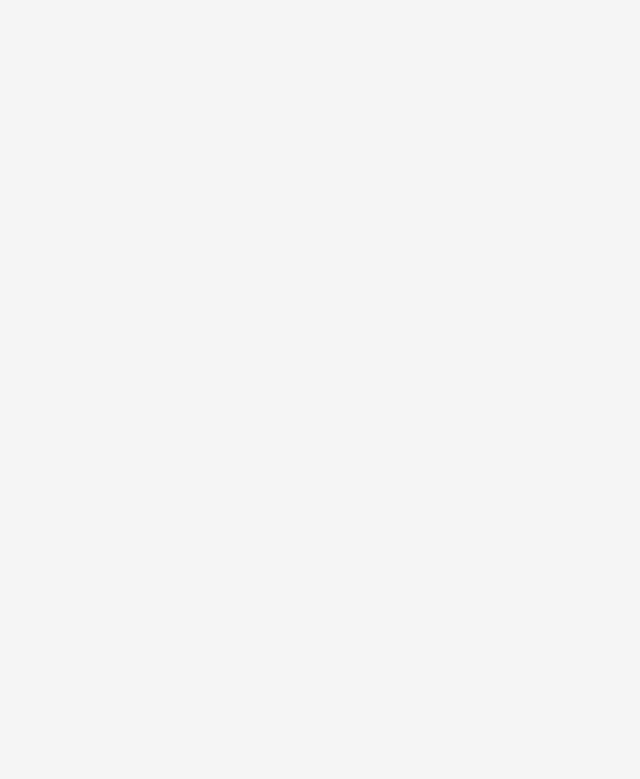
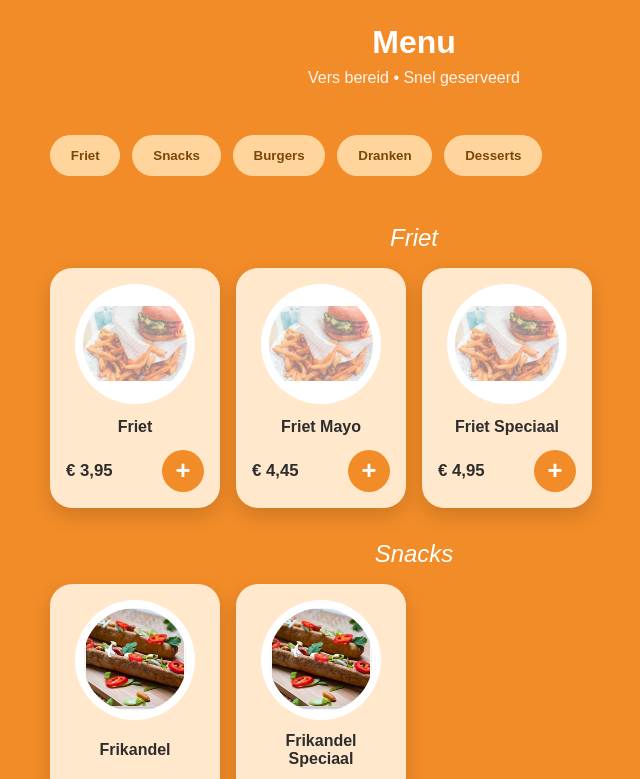
Before and after one commit to xiph-xiph/area42-3, a React (Vite) app in the folder frontend/: page /snackhoek/menu in a window 1280 px wide. Before the commit this address had no page. Shown: the top 779 px of the page, without its empty margins (226-866 px from the left). Built offline with nearby package versions, Linux system fonts and the light colour scheme.

Commit message:
Verbeteringen van menupage snackhoek

```diff
--- a/frontend/src/App.tsx
+++ b/frontend/src/App.tsx
@@ -6,6 +6,7 @@
   import ParkonderhoudPage from "./pages/ParkOnderhoudpage";
   import MenuPage from "./pages/MenuPage";
   import ReservationPage from "./pages/ReservationPagse";
+  import SnackMenuPage from "./pages/SnackMenuPage";
 
 
   function App() {
@@ -21,6 +22,11 @@
         <Route
           path="/snackhoek"
           element={<SnackhoekPage />}
+        />
+
+        <Route
+          path="/snackhoek/menu"
+          element={<SnackMenuPage />}
         />
 
         <Route
--- a/frontend/src/components/SnackProductCard.css
+++ b/frontend/src/components/SnackProductCard.css
@@ -94,3 +94,27 @@
 
     background: #d97412;
   }
+
+  /* toevoeging om winkelwagen te creeeren  */
+
+  .snack-product-actions{
+
+    display:flex;
+
+    align-items:center;
+
+    gap:.6rem;
+
+}
+
+.snack-product-quantity{
+
+    min-width:22px;
+
+    text-align:center;
+
+    font-weight:700;
+
+    color:#2d2d2d;
+
+}
--- a/frontend/src/components/SnackProductCard.tsx
+++ b/frontend/src/components/SnackProductCard.tsx
@@ -4,6 +4,7 @@ type SnackProductCardProps = {
   image: string;
   title: string;
   price: number;
+  quantity?: number;
   onAdd?: () => void;
 };
 
@@ -11,6 +12,7 @@ function SnackProductCard({
   image,
   title,
   price,
+  quantity = 0,
   onAdd,
 }: SnackProductCardProps) {
   return (
@@ -28,6 +30,14 @@ function SnackProductCard({
           € {price.toFixed(2).replace(".", ",")}
         </span>
 
+        <div className="snack-product-actions">
+
+          {quantity > 0 && (
+            <span className="snack-product-quantity">
+              {quantity}
+            </span>
+          )}
+
           <button
             className="snack-product-button"
             onClick={onAdd}
@@ -35,6 +45,8 @@ function SnackProductCard({
           >
             +
           </button>
+
+        </div>
       </div>
     </article>
   );
--- a/frontend/src/data/snackProducts.ts
+++ b/frontend/src/data/snackProducts.ts
@@ -60,4 +60,21 @@ export const snackProducts: SnackProduct[] = [
     category: "Burgers",
     popular: true,
   },
+  {
+    id: 7,
+    title: "Coca Cola",
+    price: 3.95,
+    image: hamburgerImage,
+    category: "Dranken",
+    popular: true,
+  },
+
+  {
+    id: 7,
+    title: "Sundea ijs",
+    price: 4.95,
+    image: hamburgerImage,
+    category: "Desserts",
+    popular: true,
+  },
 ];
--- a/frontend/src/pages/HomePage.tsx
+++ b/frontend/src/pages/HomePage.tsx
@@ -5,7 +5,7 @@ import ServiceCard from "../components/ServiceCard";
 import area54Logo from "../assets/logos/area54_logo.png";
 
 import famigliaImage from "../assets/images/lafamiglia_background.png";
-import snackhoekImage from "../assets/images/snackbar_background.png";
+import snackhoekImage from "../assets/images/snackhoek_background_opacity_50.png";
 import parkonderhoudImage from "../assets/images/maintenance_background.png";
 
 import famigliaLogo from "../assets/logos/frame_logo_lafamiglia.png";
--- /dev/null
+++ b/frontend/src/pages/SnackMenuPage.css
@@ -0,0 +1,169 @@
+/* niewe css */
+
+
+.snack-menu-page {
+    min-height: 100vh;
+    background: var(--snack-primary);
+    display: flex;
+    justify-content: center;
+    font-family: var(--font-snackhoek);
+  }
+
+  .snack-menu-container {
+    width: 100%;
+    max-width: 760px;
+    padding: 1.5rem 1rem 7rem;
+  }
+
+  /* ========================================
+     HEADER
+  ======================================== */
+
+  .snack-menu-container h1 {
+    color: white;
+    text-align: center;
+    margin-bottom: .5rem;
+  }
+
+  .menu-subtitle {
+    color: white;
+    text-align: center;
+    opacity: .9;
+    margin-bottom: 2rem;
+  }
+
+  /* ========================================
+     CATEGORIEËN
+  ======================================== */
+
+  .category-row {
+    position: sticky;
+    top: 0;
+    z-index: 100;
+
+    display: flex;
+    gap: .75rem;
+
+    overflow-x: auto;
+
+    padding: 1rem 0;
+
+    background: var(--snack-primary);
+
+    scrollbar-width: none;
+  }
+
+  .category-row::-webkit-scrollbar {
+    display: none;
+  }
+
+  .category-button {
+    flex-shrink: 0;
+
+    padding: .8rem 1.3rem;
+
+    border: none;
+
+    border-radius: 999px;
+
+    background: #FFD59D;
+
+    color: #7a4708;
+
+    font-weight: 700;
+
+    cursor: pointer;
+
+    transition: .2s;
+  }
+
+  .category-button:hover {
+    transform: translateY(-2px);
+  }
+
+  /* ========================================
+     PRODUCTGROEPEN
+  ======================================== */
+
+  .menu-category {
+    margin-top: 2rem;
+  }
+
+  .menu-category h2 {
+    color: white;
+    margin-bottom: 1rem;
+  }
+
+  .menu-grid {
+    display: grid;
+
+    grid-template-columns: repeat(2, 1fr);
+
+    gap: 1rem;
+  }
+
+  /* ========================================
+     WINKELWAGEN
+  ======================================== */
+
+  .shopping-bar {
+    position: sticky;
+
+    bottom: 1rem;
+
+    margin-top: 2rem;
+
+    background: white;
+
+    border-radius: 20px;
+
+    padding: 1rem;
+
+    box-shadow: 0 10px 25px rgba(0, 0, 0, .2);
+  }
+
+  .shopping-bar-info {
+    display: flex;
+
+    justify-content: space-between;
+
+    align-items: center;
+
+    margin-bottom: 1rem;
+  }
+
+  .shopping-bar-button {
+    width: 100%;
+
+    padding: .9rem;
+
+    border: none;
+
+    border-radius: 999px;
+
+    background: var(--snack-primary);
+
+    color: white;
+
+    font-size: 1rem;
+
+    font-weight: 700;
+
+    cursor: pointer;
+
+    transition: .2s;
+  }
+
+  .shopping-bar-button:hover {
+    opacity: .9;
+  }
+
+  /* ========================================
+     TABLET
+  ======================================== */
+
+  @media (min-width: 768px) {
+    .menu-grid {
+      grid-template-columns: repeat(4, 1fr);
+    }
+  }
--- /dev/null
+++ b/frontend/src/pages/SnackMenuPage.tsx
@@ -0,0 +1,122 @@
+import "./SnackMenuPage.css";
+
+import { useRef, useState } from "react";
+
+import SnackProductCard from "../components/SnackProductCard";
+import { snackProducts } from "../data/snackProducts";
+
+// menupagina
+
+function SnackMenuPage() {
+  const [cart, setCart] = useState<Record<number, number>>({});
+
+//  caterogieen
+
+  const categories = ["Friet", "Snacks", "Burgers", "Dranken", "Desserts"];
+
+  const sectionRefs = useRef<Record<string, HTMLElement | null>>({});
+
+  const addToCart = (id: number) => {
+    setCart((prev) => ({
+      ...prev,
+      [id]: (prev[id] || 0) + 1,
+    }));
+  };
+
+//   navbar die meescrolt//
+
+  const scrollToCategory = (category: string) => {
+    sectionRefs.current[category]?.scrollIntoView({
+      behavior: "smooth",
+      block: "start",
+    });
+  };
+
+
+//   totaal items
+  const totalItems = Object.values(cart).reduce(
+    (total, quantity) => total + quantity,
+    0
+  );
+
+
+//   totaalprijs
+  const totalPrice = snackProducts.reduce((total, product) => {
+    return total + (cart[product.id] || 0) * product.price;
+  }, 0);
+
+  return (
+    <main className="snack-menu-page">
+      <div className="snack-menu-container">
+        <h1>Menu</h1>
+
+        <p className="menu-subtitle">
+          Vers bereid • Snel geserveerd
+        </p>
+
+        {/* Categorieën scrollfunctie */}
+
+        <div className="category-row">
+          {categories.map((category) => (
+            <button
+              key={category}
+              className="category-button"
+              onClick={() => scrollToCategory(category)}
+            >
+              {category}
+            </button>
+          ))}
+        </div>
+
+        {/* Productgroepen */}
+
+        {categories.map((category) => (
+          <section
+            key={category}
+            className="menu-category"
+            ref={(el) => {
+              sectionRefs.current[category] = el;
+            }}
+          >
+            <h2>{category}</h2>
+
+            <div className="menu-grid">
+              {snackProducts
+                .filter((product) => product.category === category)
+                .map((product) => (
+                  <SnackProductCard
+                    key={product.id}
+                    image={product.image}
+                    title={product.title}
+                    price={product.price}
+                    quantity={cart[product.id] || 0}
+                    onAdd={() => addToCart(product.id)}
+                  />
+                ))}
+            </div>
+          </section>
+        ))}
+
+        {/* Winkelwagen */}
+
+        {totalItems > 0 && (
+          <div className="shopping-bar">
+            <div className="shopping-bar-info">
+              <span>{totalItems} artikelen</span>
+
+              <strong>
+                € {totalPrice.toFixed(2).replace(".", ",")}
+              </strong>
+            </div>
+
+            <button className="shopping-bar-button">
+              Bekijk bestelling
+            </button>
+          </div>
+        )}
+      </div>
+    </main>
+  );
+}
+
+export default SnackMenuPage;
```
Lines whose indentation alone changed are shown as unchanged.
